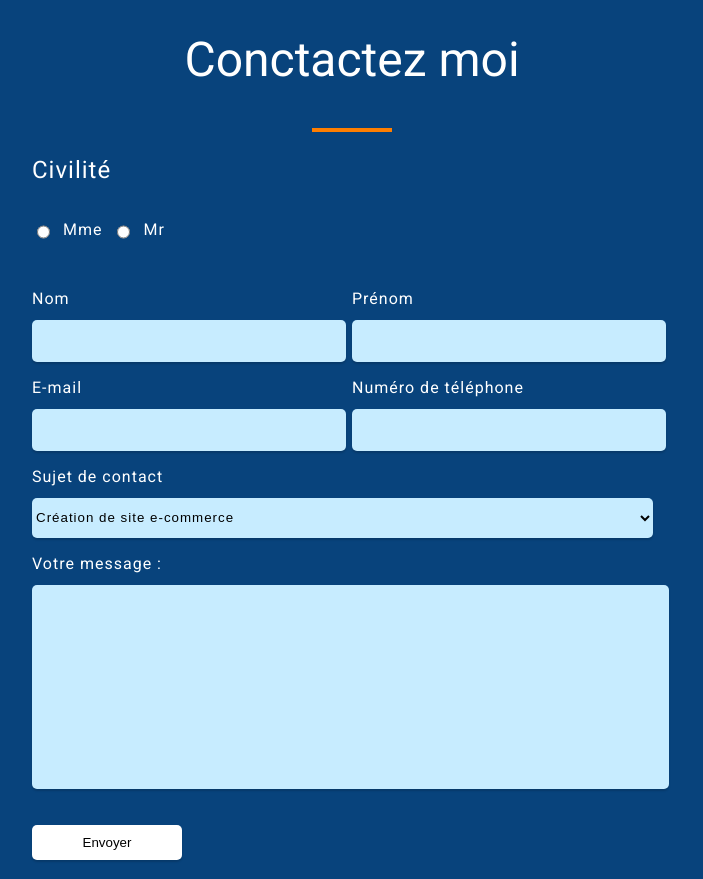
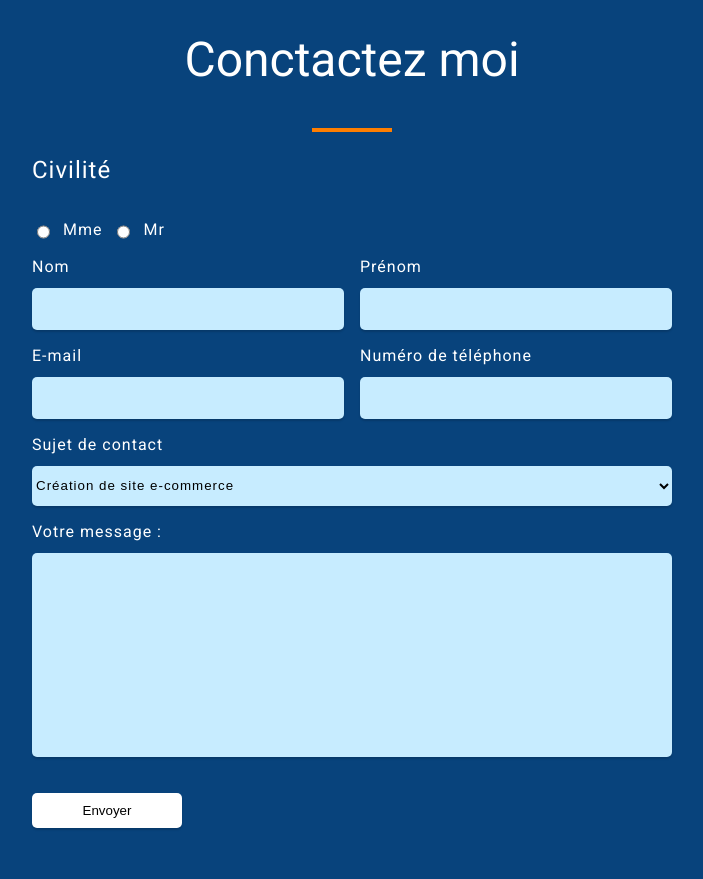
Before and after one commit to FidelMH/portfolio, a plain HTML site: page index.html in a window 1280 px wide. Shown: the part 3760-4639 px from the top of the page, without its empty margins (288-991 px from the left). Drawn offline with Linux system fonts and the light colour scheme.

Commit message:
fix form size problems

```diff
--- a/res/style.css
+++ b/res/style.css
@@ -692,9 +692,7 @@ i {
 /* *********************************** */
 /*              CONTACT                */
 /* *********************************** */
-#contact {
-  padding-bottom: 5rem;
-}
+
 #contact h1 {
   font-weight: normal;
   text-align: center;
@@ -706,6 +704,7 @@ i {
   align-items: center;
   justify-content: center;
   margin-top: 135px;
+  padding-bottom: 5rem;
   /* border: 1px solid black; */
 }
 
@@ -713,6 +712,7 @@ i {
   display: grid;
   grid-template-columns: 1fr 1fr;
   width: 50%;
+  gap: 1rem;
 
   /* border: 1px solid black; */
 }
@@ -735,7 +735,7 @@ form div {
   display: flex;
   flex-direction: column;
   justify-content: center;
-  padding-bottom: 1rem;
+  /* padding-bottom: 1rem; */
   gap: 10px;
 }
 
@@ -759,11 +759,11 @@ form p {
 #contact input[type="text"],
 #contact input[type="email"],
 #contact input[type="tel"] {
-  width: 95%;
+  width: auto;
   height: 40px;
 }
 #contact select {
-  width: 97%;
+  width: 100%;
   height: 40px;
   background-color: rgb(199, 236, 255);
   border-radius: 5px;
@@ -773,7 +773,7 @@ form p {
 
 #contact textarea {
   height: 200px;
-  width: 98%;
+  width: auto;
   resize: none;
 }
 
@@ -785,8 +785,8 @@ form p {
   border-radius: 5px;
   border: none;
   box-shadow: 0px 2px 2px 0px rgb(0, 0, 0, 0.15);
-  padding-left: 5px;
-  padding-right: 5px;
+  /* padding-left: 5px;
+  padding-right: 5px; */
 }
 
 #contact textarea:focus,
```
